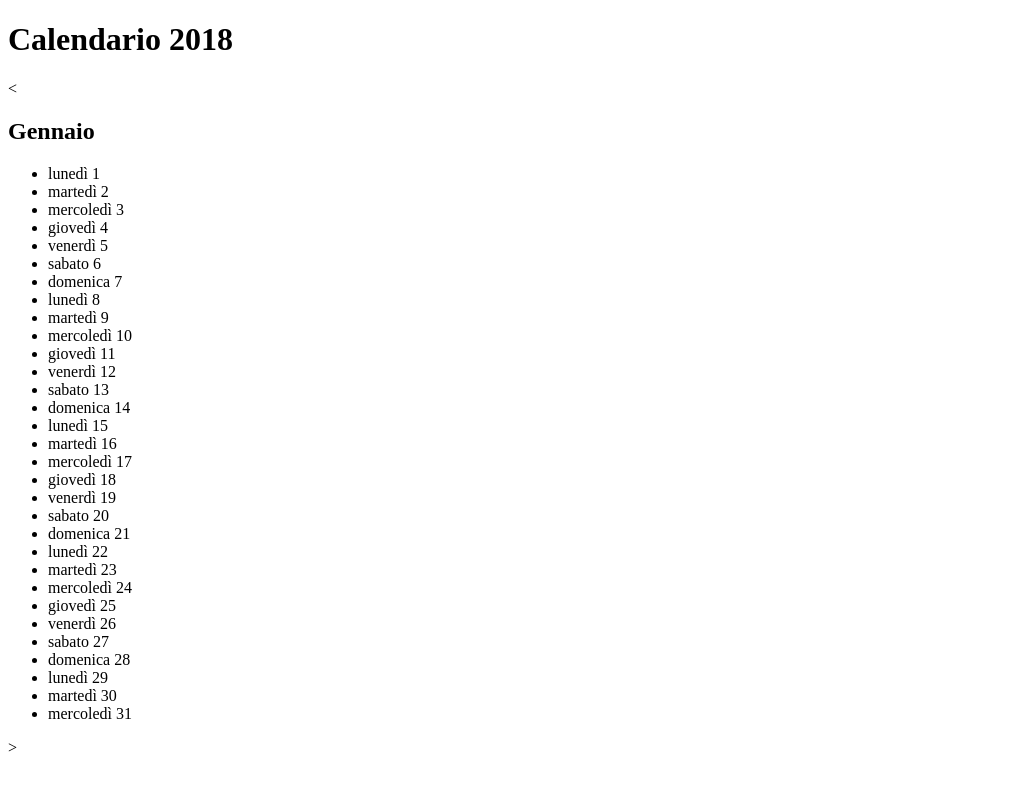
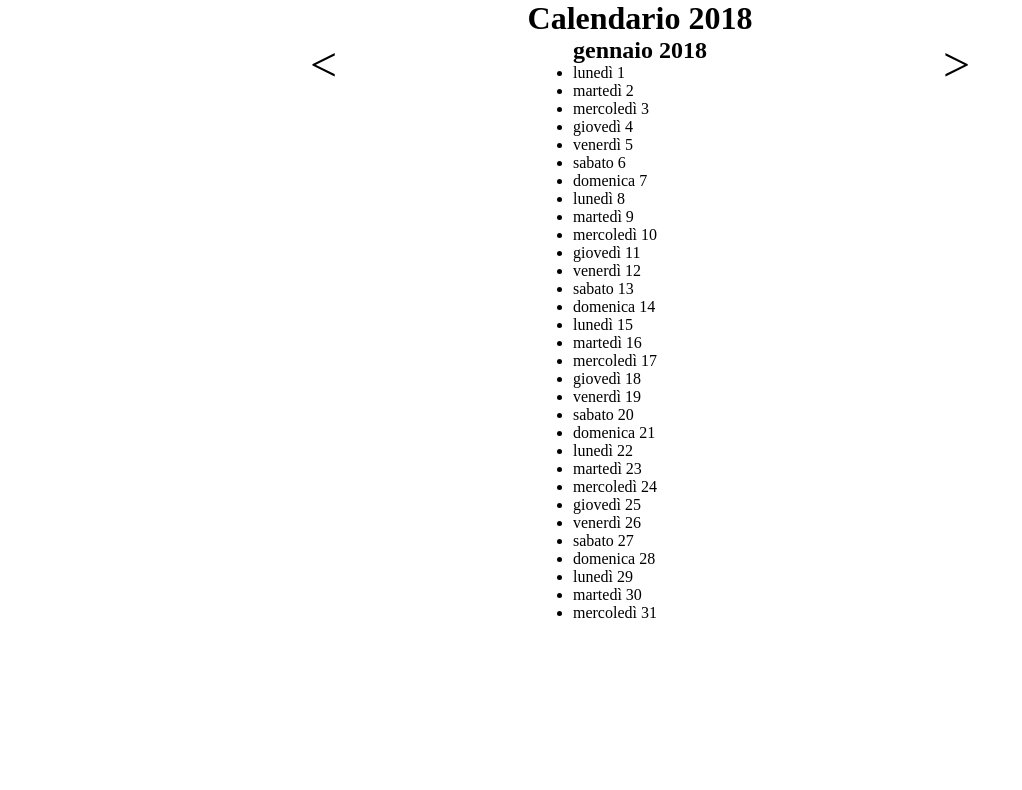
Before and after one commit to Zappykeyboard/ajax-ex-calendar, a plain HTML site: page index.html in a window 1280 px wide. Shown: the whole page, without its empty margins (0-1022 px from the left). Drawn offline with nearby package versions, Linux system fonts and the light colour scheme; no server answers.

Commit message:
aggiunta logica per cambiare mese

```diff
--- a/index.html
+++ b/index.html
@@ -23,14 +23,19 @@
   </div>
   <div id="container">
     <div id="prev">
-      <</div> <div id="calendar">
-        <h2 id="month-label">Gennaio</h2>
+      <
+    </div>
+
+      <div id="calendar">
+        <h2  id="month-label">Gennaio</h2>
         <ul id="days-list">
 
         </ul>
+      </div>
+
+    <div id="next">
+      >
     </div>
-
-    <div id="next">></div>
   </div>
 
   <script src="main.js"></script>
--- a/main.js
+++ b/main.js
@@ -1,8 +1,13 @@
 $(document).ready(function () {
+
+  //setto la lingua di moment in italiano
   moment.locale("it");
 
   //il mese di default è Gennaio
   var defaultMonth = 0;
+
+  //conservo il mese in cui mi trovo attualmente
+  var currentMonth = defaultMonth;
 
   //url API
   var APIFestivita = "https://flynn.boolean.careers/exercises/api/holidays?year=2018&month=";
@@ -14,22 +19,34 @@ $(document).ready(function () {
 
   var festivita;
 
+  populateList(defaultMonth);
 
-  for (var i = 1; i <= moment("2018-01").daysInMonth(); i++) {
+  //funzione per popolare il calendario in base al mese (0-11)
+  function populateList(month) {
 
-    //console.log(moment("2018-01-"+i).format("dddd D MMMM"));
+    //aggiungo +1 al mese, perché la API è in base 0
+    var gregorianMonth = month + 1
+
+    var yearMonth = "2018-" + gregorianMonth;
+
+
+    $("#month-label").text(moment(yearMonth).format("MMMM YYYY"));
+
+    for (var i = 1; i <= moment(yearMonth).daysInMonth(); i++) {
+
+
       context = {
-      day: moment("2018-01-" + i).format("dddd D"),
-      data: moment("2018-01-" + i).format("YYYY[-]MM[-]DD")
+        day: moment(yearMonth + "-" + i).format("dddd D"),
+        data: moment(yearMonth + "-" + i).format("YYYY[-]MM[-]DD")
       }
 
+      //inserisco i giorni in lista
       $("#days-list").append(hDaysTemplate(context));
-
     }
 
-
+    //chiamo la api per segnare i giorni festivi
     $.ajax({
-    url: APIFestivita += 0,
+      url: APIFestivita + month,
       method: "GET",
       success: function (data) {
 
@@ -44,21 +61,19 @@ $(document).ready(function () {
         console.log(err);
       }
 
+    })
+  }
 
 
-  })
 
+  //funzione per segnare i giorni festivi
   function markTheDates(arr) {
-
     if (arr) {
-
       for (var i = 0; i < arr.length; i++) {
 
+        $(".day").each(function () {
 
-        $(".day").each(function () {
-          //console.log($(this).attr("data-calendario"), arr[i].date )
-
-          if ($(this).attr("data-calendario") === arr[i].date){
+          if ($(this).attr("data-calendario") === arr[i].date) {
             console.log(true)
             $(this).addClass("red");
             var calendarDay = $(this).text();
@@ -74,7 +89,32 @@ $(document).ready(function () {
 
 
 
+  $("#next").on("click", function () {
 
+    if (currentMonth < 11) {
+      currentMonth++;
+
+      $("#days-list").empty();
+
+      populateList(currentMonth);
+
+    }
+
+
+  });
+
+  $("#prev").on("click", function () {
+
+    if (currentMonth > 0) {
+      currentMonth--;
+
+      $("#days-list").empty();
+
+      populateList(currentMonth);
+
+    }
+
+  });
 
 
 
--- a/style.css
+++ b/style.css
@@ -1,3 +1,23 @@
+*{
+  margin: 0;
+  padding: 0;
+  box-sizing: border-box;
+}
+
+h1{
+  text-align: center;
+}
+
+#container{
+  width: 70%;
+  margin: 0 auto;
+  display: flex;
+  justify-content: space-around;
+}
 .red{
   color: red;
 }
+
+#prev, #next {
+  font-size: 3rem;
+}
```
Lines whose indentation alone changed are shown as unchanged.
